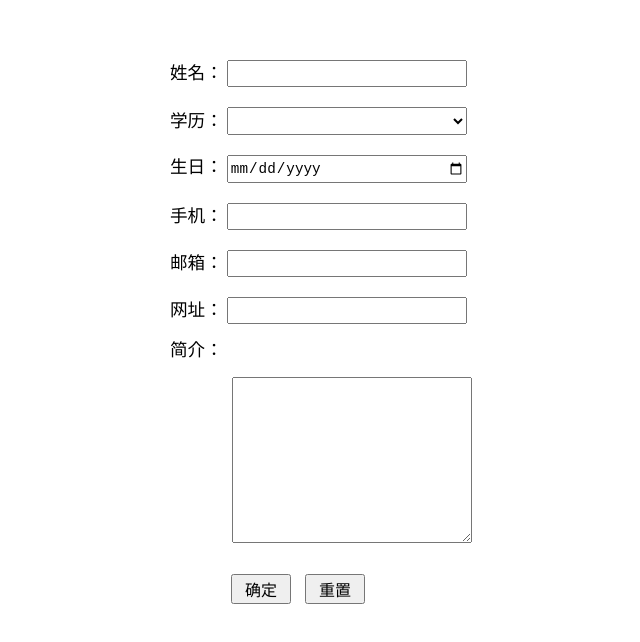
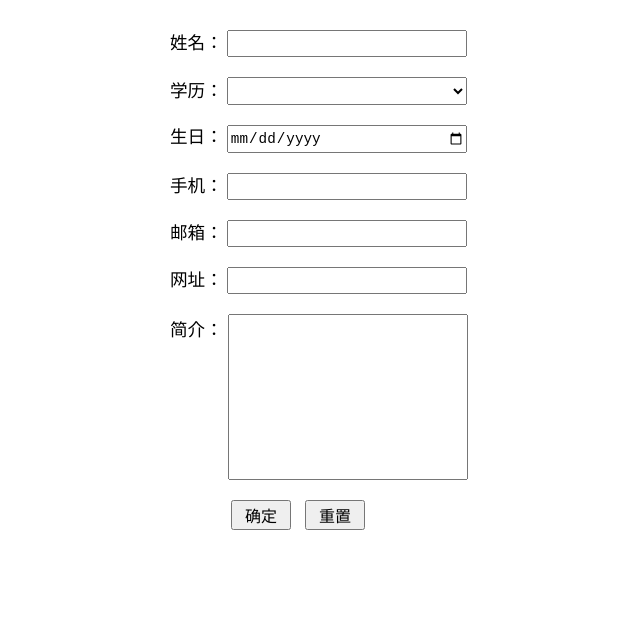
Before and after one commit to wangding/spa-demo, a website: page 01-html-widget/11-textbox.html in a window 1280 px wide. Shown: the whole page, without its empty margins (315-955 px from the left). Drawn offline with nearby package versions, Linux system fonts and the light colour scheme.

Commit message:
fix: 修改了页面的布局和样式

```diff
--- a/01-html-widget/11-textbox.css
+++ b/01-html-widget/11-textbox.css
@@ -6,7 +6,17 @@ body {
 
 form {
   width: 310px;
-  margin: 50px auto;
+  margin: 20px auto;
+}
+
+form div {
+  display: flex;
+  item-align: flex-start;
+}
+
+form textarea {
+  margin-left: 5px;
+  resize: none;
 }
 
 input, textarea, select, label {
@@ -17,10 +27,6 @@ input, textarea, select, label {
 input, select, textarea {
   box-sizing: border-box;
   width: 240px;
-}
-
-textarea {
-  margin-left: 62px;
 }
 
 #birth, select {
--- a/01-html-widget/11-textbox.html
+++ b/01-html-widget/11-textbox.html
@@ -32,10 +32,10 @@
    <label>网址：</label>
    <input id="url" type="url">
    <br/>
-   <label>简介：</label>
-   <br/>
-   <textarea name="dress" cols="35" rows="10"></textarea>
-   <br/>
+   <div>
+     <label>简介：</label>
+     <textarea name="dress" cols="35" rows="10"></textarea>
+   </div>
    <input id="btnOk" type="button" value="确定">
    <input id="btnReset" type="reset" value="重置">
  </form>
```
